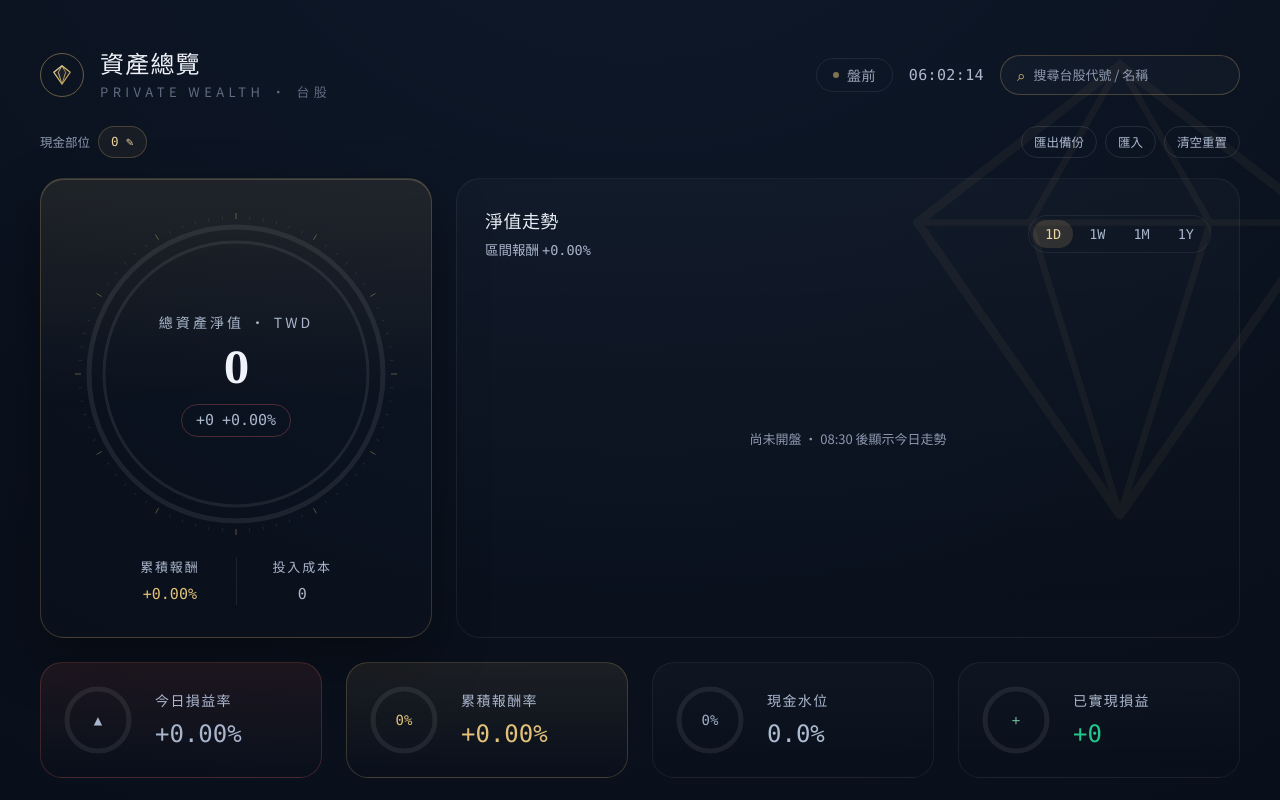
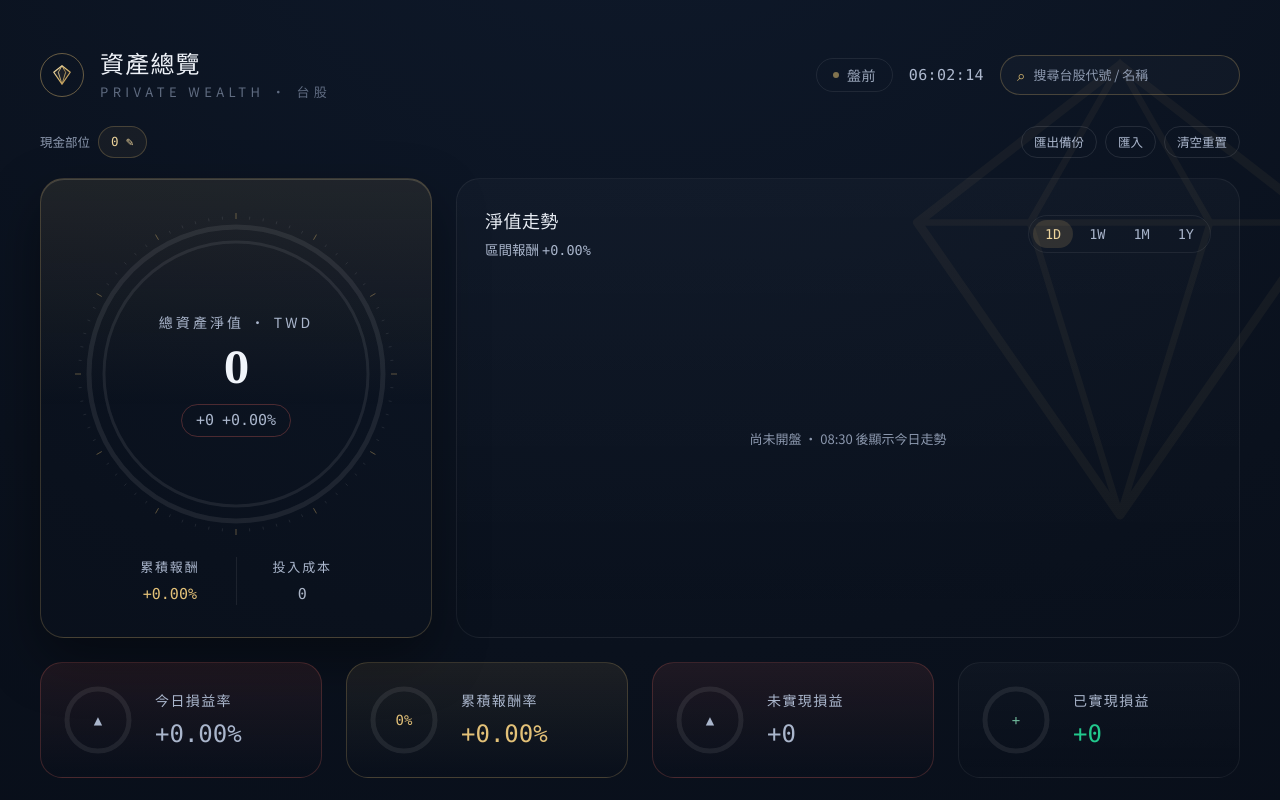
Before and after one commit to win81134679-dot/taiwan-stock-wealth-dashboard, a Next.js app: page / in a window 1280 px wide. Shown: the top 800 px of the page. Built offline with nearby package versions, Linux system fonts and the light colour scheme; no server answers.

Commit message:
統計卡改未實現損益金額 + 淨值走勢加懸停顯示淨值
- page: 「現金水位」卡改為「未實現損益」,顯示金額(stats.pnl, 紅漲綠跌)
- NetWorthTrend: 加 Recharts Tooltip,滑鼠懸停顯示該位置淨值金額與區間%

```diff
--- a/app/page.tsx
+++ b/app/page.tsx
@@ -99,16 +99,19 @@ export default function Home() {
       cardBorder: 'rgba(216,180,110,0.22)',
     },
     {
-      key: 'cash',
-      label: '現金水位',
-      value: stats.cashPct.toFixed(1) + '%',
-      valueColor: '#aebcd2',
-      badge: Math.round(stats.cashPct) + '%',
-      badgeColor: '#9fb0c8',
-      ringFraction: Math.min(1, stats.cashPct / 100),
-      ringColor: '#6f93c0',
-      cardBg: 'linear-gradient(180deg, rgba(255,255,255,0.022), rgba(255,255,255,0))',
-      cardBorder: 'rgba(255,255,255,0.06)',
+      key: 'unrealized',
+      label: '未實現損益',
+      value: formatSignedCurrency(stats.pnl),
+      valueColor: getColor(stats.pnl, COLOR.UP, COLOR.DOWN, COLOR.FLAT),
+      badge: stats.pnl >= 0 ? '▲' : '▼',
+      badgeColor: getColor(stats.pnl, COLOR.UP, COLOR.DOWN, COLOR.FLAT),
+      ringFraction: Math.min(1, Math.abs(stats.cumulativeReturn) / 30),
+      ringColor: getColor(stats.pnl, COLOR.UP, COLOR.DOWN, COLOR.FLAT),
+      cardBg:
+        stats.pnl >= 0
+          ? 'linear-gradient(180deg, rgba(214,95,87,0.10), rgba(214,95,87,0))'
+          : 'linear-gradient(180deg, rgba(63,174,132,0.10), rgba(63,174,132,0))',
+      cardBorder: stats.pnl >= 0 ? 'rgba(214,95,87,0.24)' : 'rgba(63,174,132,0.24)',
     },
     {
       key: 'realized',
--- a/components/Hero/NetWorthTrend.tsx
+++ b/components/Hero/NetWorthTrend.tsx
@@ -1,10 +1,10 @@
 'use client';
 
 import { useMemo } from 'react';
-import { AreaChart, Area, XAxis, YAxis, CartesianGrid, ResponsiveContainer, ReferenceLine } from 'recharts';
+import { AreaChart, Area, XAxis, YAxis, CartesianGrid, ResponsiveContainer, ReferenceLine, Tooltip } from 'recharts';
 import { useStore } from '@/lib/store';
 import { COLOR } from '@/lib/types';
-import { formatPercent, getColor } from '@/lib/calculator';
+import { formatPercent, formatCurrency, getColor } from '@/lib/calculator';
 import { buildIntradayNav } from '@/lib/intraday';
 import { taipeiToday } from '@/lib/snapshots';
 
@@ -142,6 +142,24 @@ export default function NetWorthTrend() {
                 width={44}
               />
 
+              <Tooltip
+                cursor={{ stroke: 'rgba(230,196,120,0.45)', strokeWidth: 1, strokeDasharray: '3 3' }}
+                contentStyle={{
+                  background: 'rgba(11,19,34,0.96)',
+                  border: '1px solid rgba(216,180,110,0.32)',
+                  borderRadius: 12,
+                  boxShadow: '0 12px 32px rgba(0,0,0,0.5)',
+                  padding: '8px 12px',
+                }}
+                labelFormatter={() => ''}
+                itemStyle={{ color: '#f0dcae', fontFamily: 'IBM Plex Mono', fontSize: 13, padding: 0 }}
+                formatter={(value) => {
+                  const v = Number(value);
+                  const pct = baseValue > 0 ? (v / baseValue - 1) * 100 : 0;
+                  return [`${formatCurrency(v)}  (${formatPercent(pct)})`, '淨值'];
+                }}
+              />
+
               <ReferenceLine
                 y={baseValue}
                 stroke="rgba(230,196,120,0.5)"
```
Also changed, not shown: 1 other file (tests, documents, lock files or other folders).
